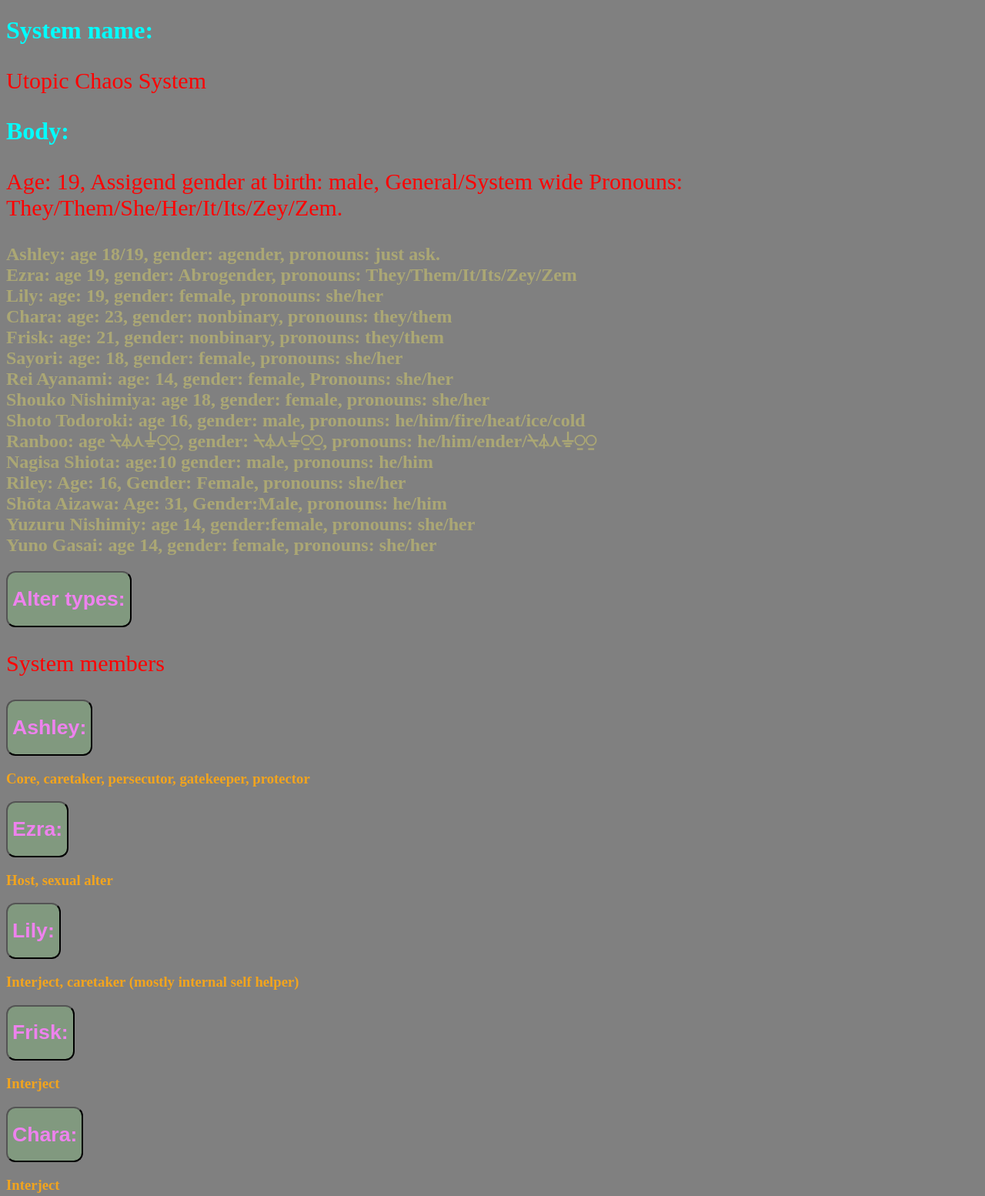
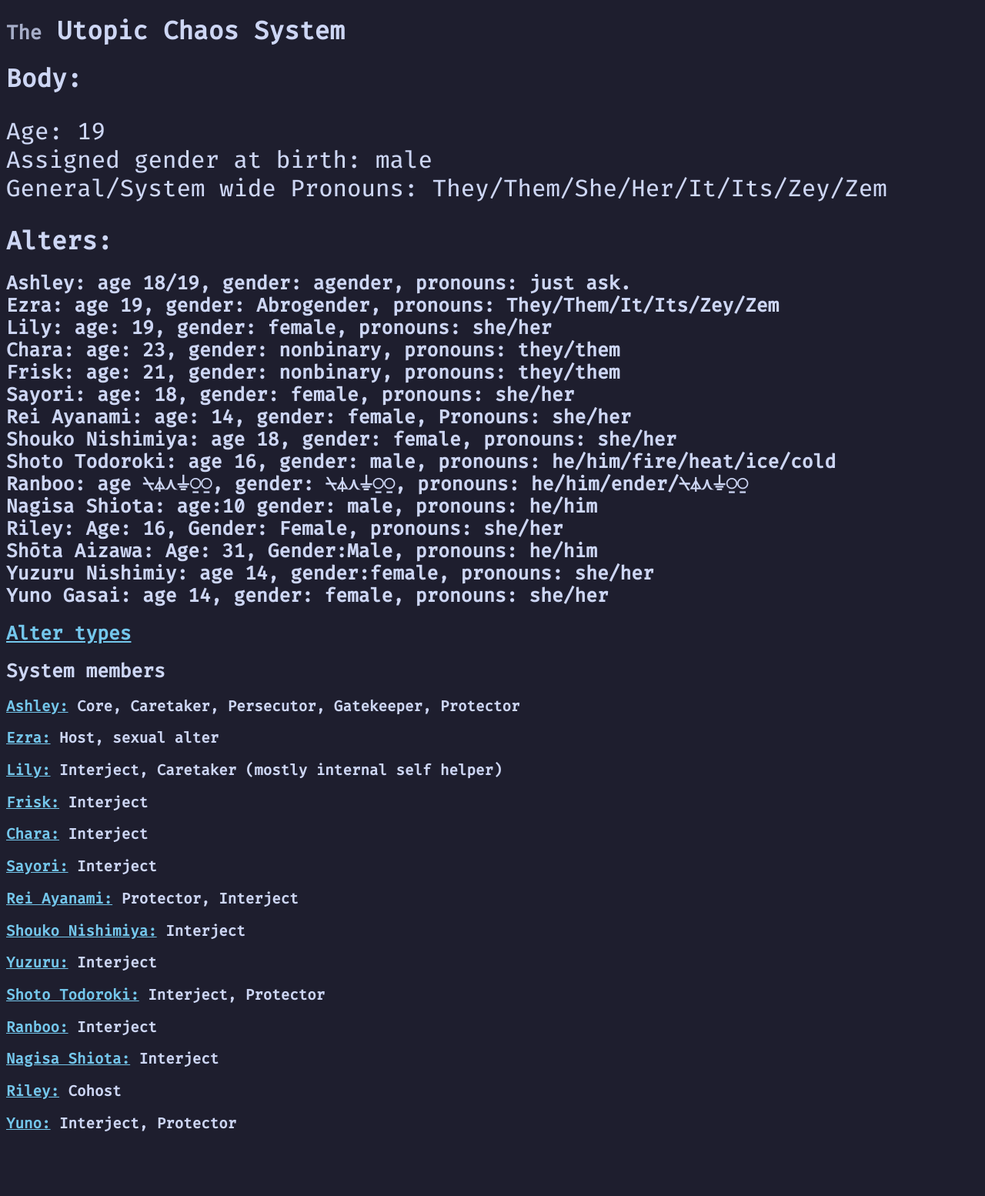
Before and after one commit to EzzyUwU/ezzyuwu.github.io, a plain HTML site: page index.html in a window 1280 px wide. Shown: the top 1554 px of the page at 77% size. After the commit the page ends 1491 px from the top, so only its background shows below. Drawn offline with Linux system fonts and the light colour scheme.

Commit message:
major formatting improvements, color improvements, misc changes

```diff
--- a/index.html
+++ b/index.html
@@ -5,11 +5,17 @@
 		<link rel="stylesheet" href="sysmembers.css">
 	</head>
 	<body>
-	<h1> System name: </h1>
-	<p> Utopic Chaos System </p>
-	<h1> Body: </h2>
-<p> Age: 19, Assigend gender at birth: male, General/System wide Pronouns: They/Them/She/Her/It/Its/Zey/Zem. </p>
-<h2> Ashley: age 18/19,  gender: agender, pronouns: just ask. <br>
+		<h1><span class="subtext">The</span> Utopic Chaos System</h1>
+		<h1 class="noBottomMargin">Body:</h1>
+		<p>
+			Age: 19<br>
+			Assigned gender at birth: male<br>
+			General/System wide Pronouns: They/Them/She/Her/It/Its/Zey/Zem
+		</p>
+
+		<h1 class="noBottomMargin">Alters: </h1>
+		<h2>
+			Ashley: age 18/19,  gender: agender, pronouns: just ask. <br>
 			Ezra: age 19, gender: Abrogender, pronouns: They/Them/It/Its/Zey/Zem<br>
 			Lily: age: 19, gender: female, pronouns: she/her<br>
 			Chara: age: 23, gender: nonbinary, pronouns: they/them<br>
@@ -23,66 +29,24 @@ Nagisa Shiota: age:10 gender: male, pronouns: he/him<br>
 			Riley: Age: 16, Gender: Female, pronouns: she/her<br>
 			Shōta Aizawa: Age: 31, Gender:Male, pronouns: he/him<br>
 			Yuzuru Nishimiy: age 14, gender:female, pronouns: she/her<br>
-Yuno Gasai: age 14, gender: female, pronouns: she/her</h2>
+			Yuno Gasai: age 14, gender: female, pronouns: she/her
+		</h2>
+		<h2><a href="alter-types/alter-types.html">Alter types</a></h2>
 
-<a href="alter-types/alter-types.html">
-	<button type="button"> <h1 class="button"> Alter types: </h1> </button> </a>
-
-<p> System members </p>
-<a href="ash/Ashley.html">
-	<button type="button"><h1 class="button">Ashley:</h1></button>  </a>
-<h3>Core, caretaker, persecutor, gatekeeper, protector </h3>
-
-<a href="ezra/Ezra.html">
-	<button type="button"><h1 class="button">Ezra:</h1></button>  </a>
-<h3>Host, sexual alter </h3>
-
-<a href="Lily/Lily.html">
-	<button type="button"><h1 class="button">Lily:</h1></button> </a>
-<h3> Interject, caretaker (mostly internal self helper) </h2>
-
-<a href="Frisk/Frisk.html">
-	<button type="button"><h1 class="button">Frisk:</h1></button> </a>
-<h3>Interject</h3>
-
-<a href="Chara/Chara.html">
-	<button type="button"><h1 class="button">Chara:</h1></button> </a>
-<h3>Interject</h3>
-
-<a href="Sayori/Sayori.html">
-	<button type="button"><h1 class="button"> Sayori:</h1></button> </a>
-<h3>Interject </h3>
-
-<a href="Ayanami/Ayanami.html">
-	<button type="button"><h1 class="button">Rei Ayanami:</h1></button> </a>
-<h3>Protector, Interject </h3>
-
-
-<a href="Shouko/Shouko.html">
-	<button type="button"><h1 class="button"> Shouko Nishimiya:</h1></button></a>
-	<h3> Interject</h3>
-
-<a href="Yuzuru/Yuzuru.html">
-		<button type="button"><h1 class="button">Yuzuru: </h1></button></a>
-		<h3> Interject </h3>
-
-<a href="Todoroki/Todoroki.html">
-	<button type="button"><h1 class="button"> Shoto Todoroki:</h1></button> </a>
-	<h3> Iterject, protector</h3>
-
-<a href="Ranboo/Ranboo.html">
-	<button type="button"><h1 class="button"> Ranboo:</h1></button></a>
-	<h3> Interject </h3>
-
-<a href="Nagisa/Nagisa.html">
-	<button type"button"><h1 class="button"> Nagisa Shiota: </h1></button></a>
-	<h3> Interject </h3>
-
-<a href="riley/riley.html">
-	<button type"button"><h1 class="button"> Riley: </h1></button></a>
-	<h3> cohost </h3>
-<a href="yuno/yuno.html">
-	<button type"button"><h1 class="button">Yuno:</h1></button></a>
-	<h3> Interject, protector </h3>
+		<h2>System members</h2>
+		<h3><a href="ash/Ashley.html"       >Ashley:</a> Core, Caretaker, Persecutor, Gatekeeper, Protector</h3>
+		<h3><a href="ezra/Ezra.html"        >Ezra:</a> Host, sexual alter</h3>
+		<h3><a href="Lily/Lily.html"        >Lily:</a> Interject, Caretaker (mostly internal self helper)</h3>
+		<h3><a href="Frisk/Frisk.html"      >Frisk:</a> Interject</h3>
+		<h3><a href="Chara/Chara.html"      >Chara:</a> Interject</h3>
+		<h3><a href="Sayori/Sayori.html"    >Sayori:</a> Interject</h3>
+		<h3><a href="Ayanami/Ayanami.html"  >Rei Ayanami:</a> Protector, Interject</h3>
+		<h3><a href="Shouko/Shouko.html"    >Shouko Nishimiya:</a> Interject</h3>
+		<h3><a href="Yuzuru/Yuzuru.html"    >Yuzuru:</a> Interject</h3>
+		<h3><a href="Todoroki/Todoroki.html">Shoto Todoroki:</a> Interject, Protector</h3>
+		<h3><a href="Ranboo/Ranboo.html"    >Ranboo:</a> Interject</h3>
+		<h3><a href="Nagisa/Nagisa.html"    >Nagisa Shiota:</a> Interject</h3>
+		<h3><a href="riley/riley.html"      >Riley:</a> Cohost</h3>
+		<h3><a href="yuno/yuno.html"        >Yuno:</a> Interject, Protector</h3>
 	</body>
 </html>
--- a/sysmembers.css
+++ b/sysmembers.css
@@ -1,29 +1,40 @@
+@font-face {
+  font-family: 'Fira Code';
+  font-style: normal;
+  src: url("firaCode.ttf") format("truetype");
+}
+
+a {
+  color: #74c7ec;
+}
+
+a:visited {
+  color: #b4befe;
+}
+
 body {
-  background-color: gray
+  font-family: 'Fira Code', monospace;
+  background-color: #1e1e2e;
+  color: #cdd6f4;
 }
 
 p {
-  color: red; font-size:30px
-}
-
-h1 {
-  color: cyan
-}
-
-h2 {
-  color: #aba774
-}
-
-h3 {
-  color: #f2a41d
+  color: #cdd6f4;
+  font-size:30px
 }
 
 button {
   /* I didn't even know you could do this lmao That's actually super cool */
   background-color: rgb(129, 153, 127);
   border-radius: 12px;
+  color: Violet;
 }
 
-.button{
-  color:Violet
+h1 .subtext {
+  font-size: 25px;
+  color: #a6adc8;
 }
+
+.noBottomMargin {
+  margin-bottom: 0;
+}
```
Also changed, not shown: firaCode.ttf (added). Lines whose indentation alone changed are shown as unchanged.
